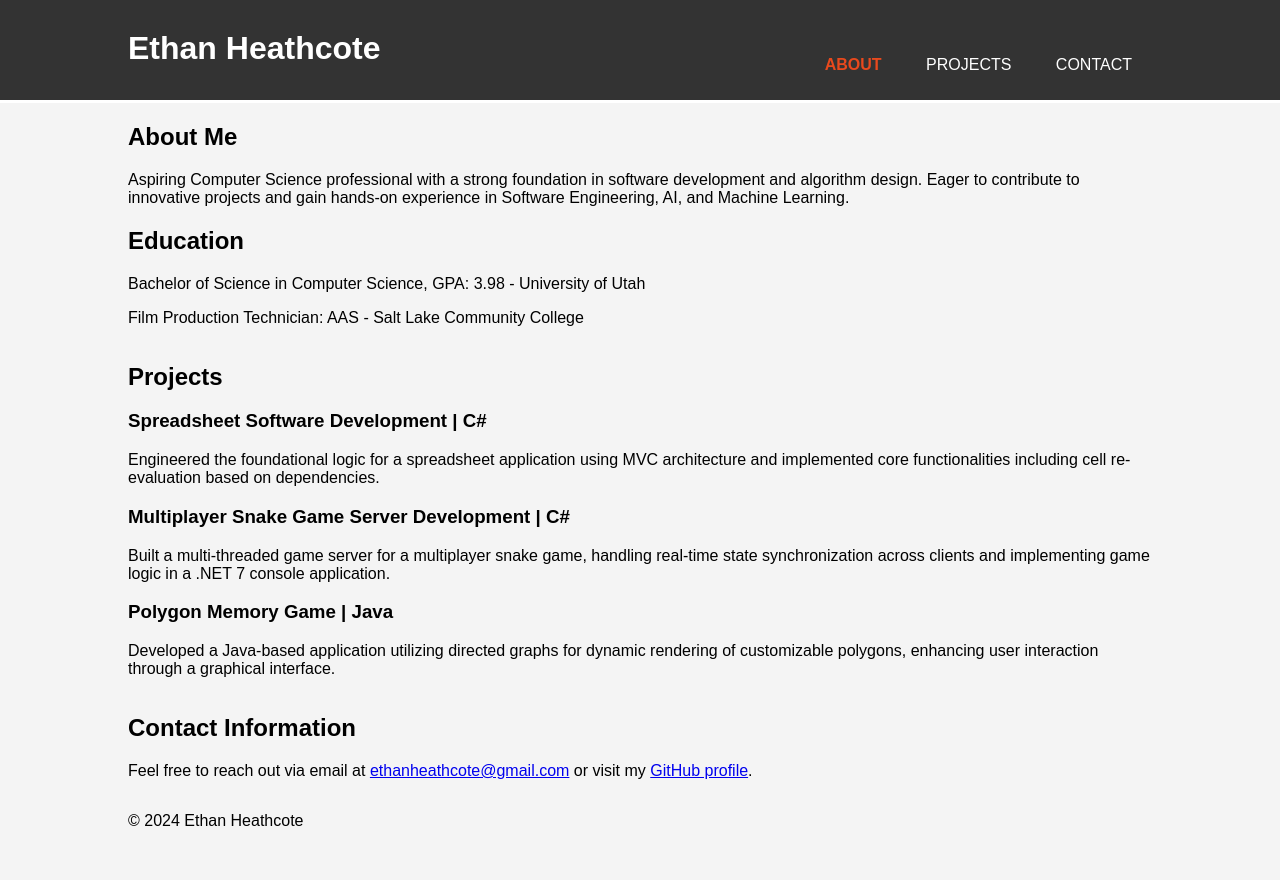
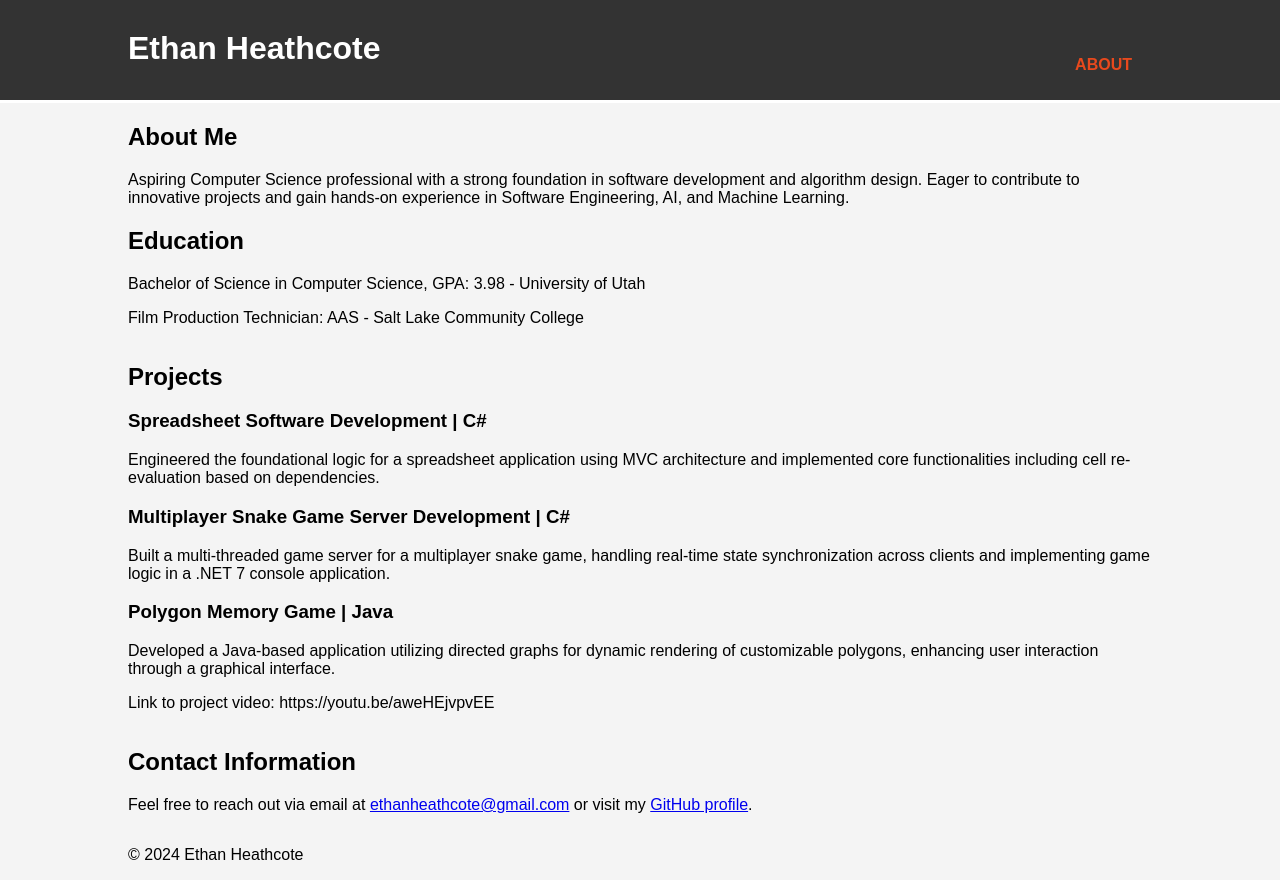
Before and after one commit to eheathco/eheathco.github.io, a plain HTML site: page index.html in a window 1280 px wide. Before the commit the page ends 846 px from the top, so only its background shows below. Drawn offline with Linux system fonts and the light colour scheme.

Commit message:
Update index.html

```diff
--- a/index.html
+++ b/index.html
@@ -67,8 +67,6 @@
             <nav>
                 <ul>
                     <li class="current"><a href="#about">About</a></li>
-                    <li><a href="#projects">Projects</a></li>
-                    <li><a href="#contact">Contact</a></li>
                 </ul>
             </nav>
         </div>
@@ -98,6 +96,7 @@
             <div class="project">
                 <h3>Polygon Memory Game | Java</h3>
                 <p>Developed a Java-based application utilizing directed graphs for dynamic rendering of customizable polygons, enhancing user interaction through a graphical interface.</p>
+                 <p>Link to project video: https://youtu.be/aweHEjvpvEE</p>
             </div>
         </div>
     </section>
```
